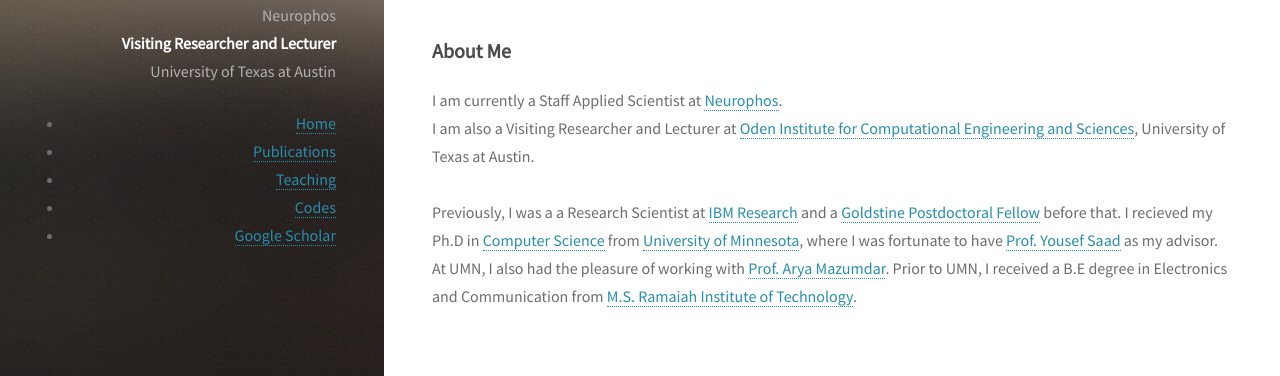
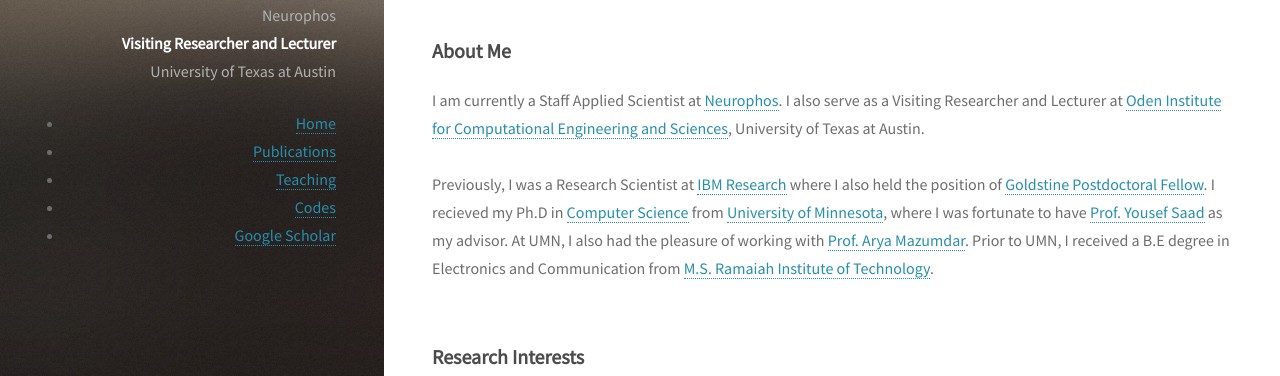
Before and after one commit to Shashankaubaru/Shashankaubaru.github.io, a plain HTML site: page index.html in a window 1280 px wide. Shown: the part 366-742 px from the top of the page. Drawn offline with Linux system fonts and the light colour scheme.

Commit message:
Update index.html

```diff
--- a/index.html
+++ b/index.html
@@ -71,13 +71,13 @@
 				<!-- Two -->
 					<section id="two">
 						<h3>About Me</h3>
-						<p> I am currently a Staff Applied Scientist at <a href="neurophos.com">Neurophos</a>. </br>
-							I am also a Visiting Researcher and Lecturer at
+						<p> I am currently a Staff Applied Scientist at <a href="neurophos.com">Neurophos</a>.
+							I also serve as a Visiting Researcher and Lecturer at
 							<a href="https://www.oden.utexas.edu/">Oden Institute for Computational Engineering and Sciences</a>,
 							University of Texas at Austin.</br></br>
 
 
-							Previously, I was a a Research Scientist at <a href="https://research.ibm.com">IBM Research</a> and a <a href="http://www.research.ibm.com/goldstine/">Goldstine Postdoctoral Fellow</a> before that.
+							Previously, I was a Research Scientist at <a href="https://research.ibm.com">IBM Research</a> where I also held the position of <a href="http://www.research.ibm.com/goldstine/">Goldstine Postdoctoral Fellow</a>.
 							I recieved my Ph.D in <a href="https://www.cs.umn.edu"target="_blank">Computer Science</a>
 							from <a href="http://www.umn.edu"target="_blank">University of Minnesota</a>, where I was fortunate to have
 							<a href="http://www-users.cs.umn.edu/~saad"target="_blank">Prof. Yousef Saad</a> as my advisor.
```
